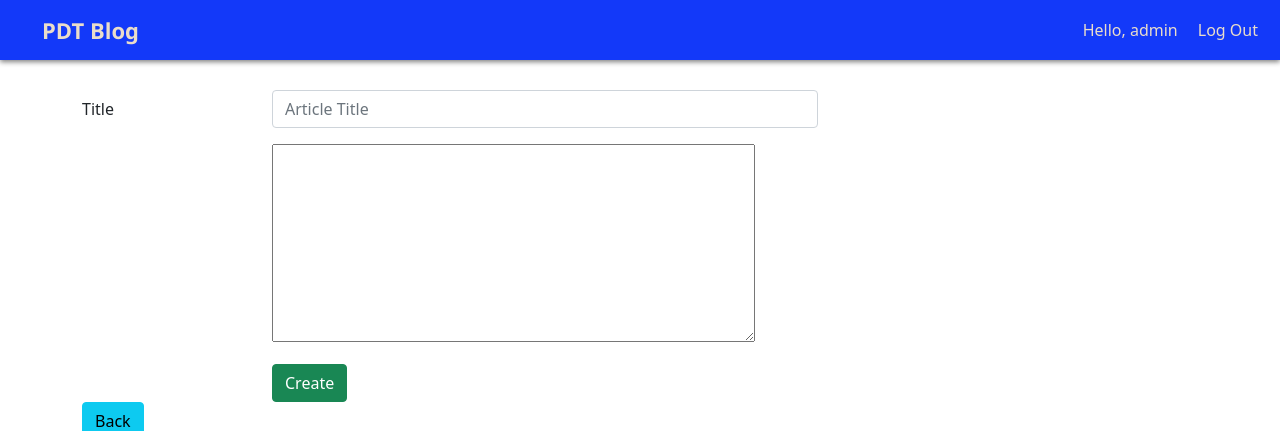
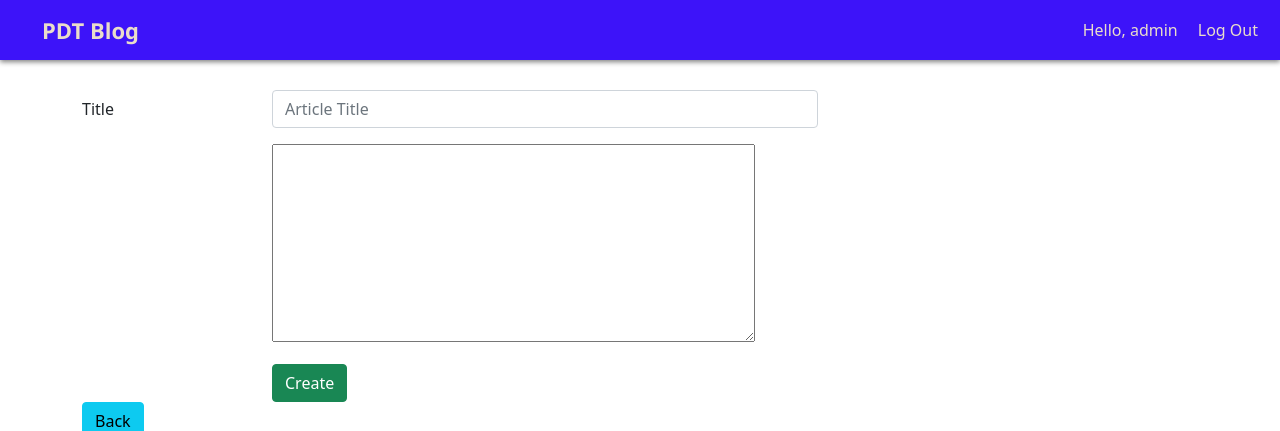
Before and after one commit to zxcvbnm0091/PDT_blog-Week-11-, a Flask app: page /article/create in a window 1280 px wide. Shown: the top 431 px of the page. Run offline with Flask 2, Linux system fonts and the light colour scheme; a user stored in the database is signed in; some libraries are stand-ins or nearby versions.

Commit message:
Update form.css

```diff
--- a/blog_complete/static/form.css
+++ b/blog_complete/static/form.css
@@ -1,5 +1,5 @@
 nav {
-    background-color: rgb(19, 57, 249);
+    background-color: rgb(61, 19, 249);
     box-shadow: 0 2px 5px grey;
     margin-bottom: 30px;
   }
```
